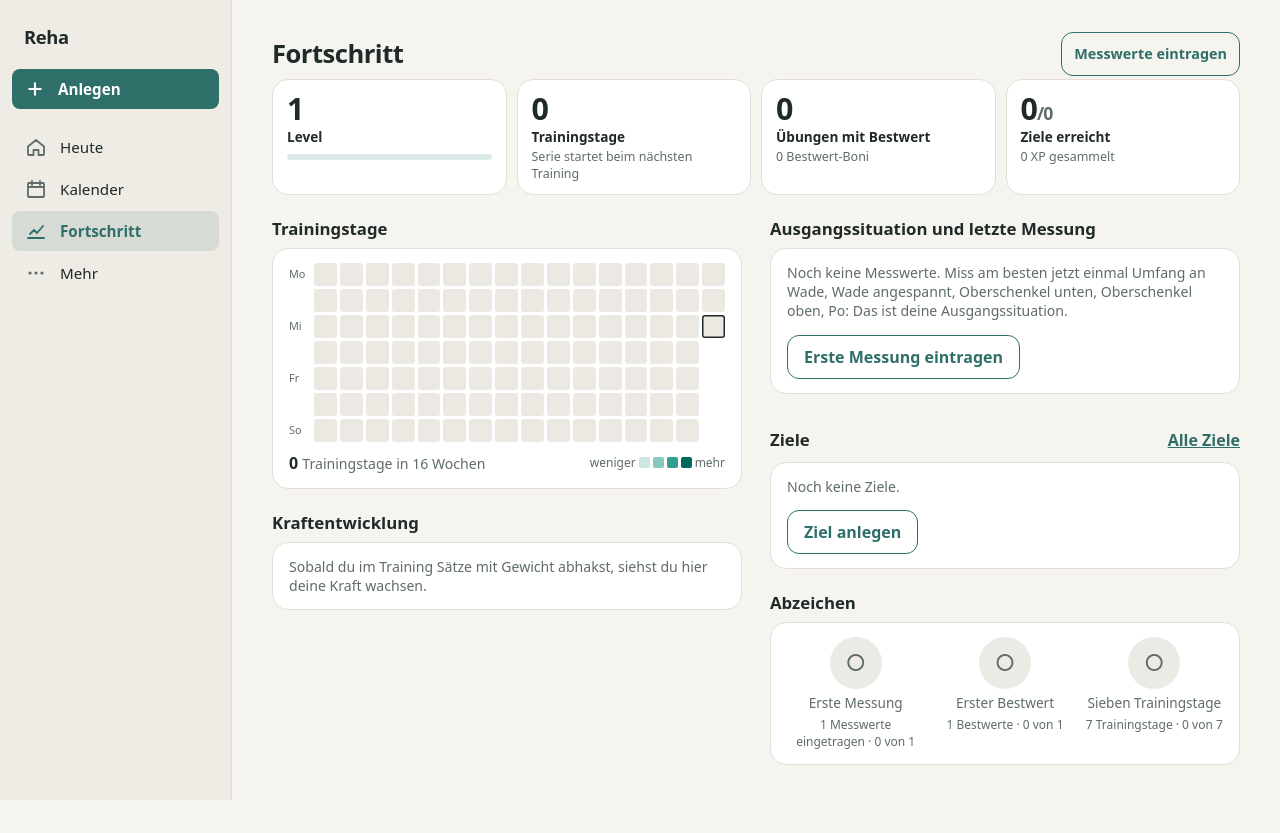
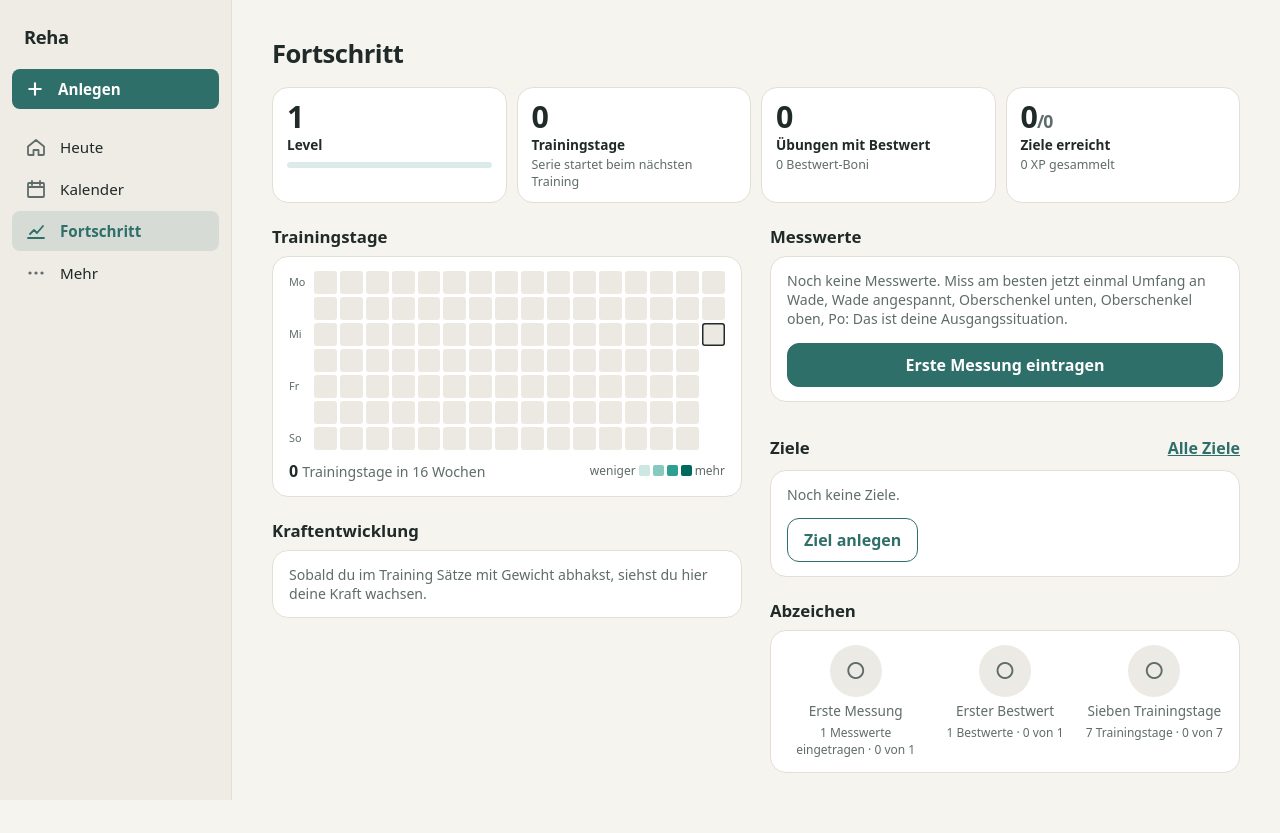
Before and after one commit to Chulian0710/reha-app, a Svelte app: page / in a window 1280 px wide. Both pictures are taken after a click on the button "Fortschritt". Built offline with nearby package versions, Linux system fonts and the light colour scheme.

Commit message:
Fortschritt Messwerte

```diff
--- a/src/app.css
+++ b/src/app.css
@@ -325,3 +325,4 @@ button.toast-knopf { color: #8fe0d4; text-decoration: none; font-weight: 600; mi
 .zeile.tippbar { cursor: pointer; }
 .ziel-block { padding: 14px 0; }
 @media (min-width: 1100px) { .spalte-oben { margin-top: 0; } }
+.messung-fuss { margin-top: 14px; padding-top: 14px; border-top: 1px solid var(--line); }
--- a/src/views/Fortschritt.svelte
+++ b/src/views/Fortschritt.svelte
@@ -139,6 +139,7 @@
       .filter((r) => r.werte.length)
       .sort((a, b) => a.rang - b.rang || a.name.localeCompare(b.name, 'de'));
   })();
+  $: letzteMessung = vergleich.length ? vergleich.flatMap((r) => r.werte.map((w) => w.datum)).sort().pop() : null;
   let offenReihe = null;
   function reiheSerien(r) {
     const seitig = r.zeilen.some((z) => z.seite !== '-');
@@ -169,10 +170,7 @@
   };
 </script>
 
-<div class="row" style="justify-content: space-between; align-items: center">
-  <h1 style="margin-bottom: 8px">Fortschritt</h1>
-  <button class="sek klein" on:click={() => gehe('messwerte')}>Messwerte eintragen</button>
-</div>
+<h1>Fortschritt</h1>
 
 {#if d}
   <!-- Kennzahlen -->
@@ -280,15 +278,16 @@
 
   </div>
   <div>
-  <!-- Ausgangssituation -->
-  <h2>Ausgangssituation und letzte Messung</h2>
+  <!-- Messwerte: Ausgangssituation vs. letzte Messung, Eintragen -->
+  <h2>Messwerte</h2>
   {#if !vergleich.length}
     <div class="card">
       <p class="muted" style="margin-top: 0">Noch keine Messwerte. Miss am besten jetzt einmal Umfang an {stellen.map((s) => s.name).join(', ') || 'Wade und Oberschenkel'}: Das ist deine Ausgangssituation.</p>
-      <button class="sek" on:click={() => gehe('messwerte')}>Erste Messung eintragen</button>
+      <button class="breit" on:click={() => gehe('messwerte')}>Erste Messung eintragen</button>
     </div>
   {:else}
     <div class="card">
+      <p class="muted" style="margin: 0 0 4px">Ausgangssituation → letzte Messung</p>
       {#each vergleich as r (r.id)}
         <div class="vergleich">
           <button class="vergleich-kopf" aria-expanded={offenReihe === r.id} on:click={() => (offenReihe = offenReihe === r.id ? null : r.id)}>
@@ -310,6 +309,10 @@
           {/if}
         </div>
       {/each}
+      <div class="messung-fuss">
+        <button class="breit" on:click={() => gehe('messwerte')}>Neue Messung eintragen</button>
+        {#if letzteMessung}<p class="muted" style="margin: 6px 0 0; text-align: center">Zuletzt gemessen am {kurz(letzteMessung)}</p>{/if}
+      </div>
     </div>
   {/if}
 
```
